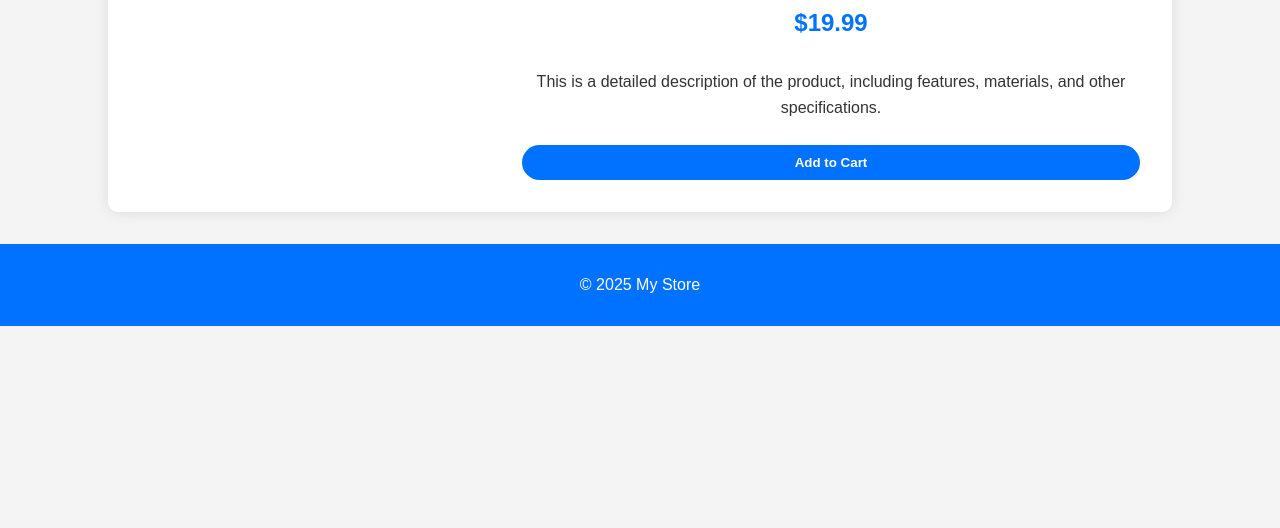
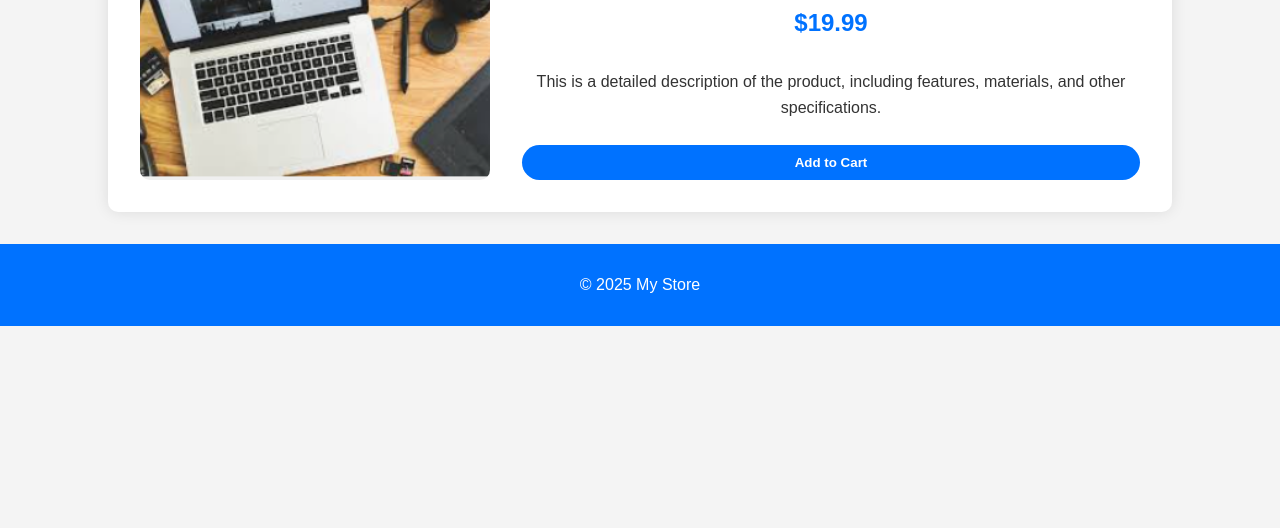
Before and after one commit to satisfiestech/satisfiestech.github.io, a plain HTML site: page site/product.html in a window 1280 px wide. Shown: the part 272-800 px from the top of the page. Drawn offline with Linux system fonts and the light colour scheme.

Commit message:
moving to root

```diff
--- a/src/main/resources/static/product.html
+++ b/site/product.html
@@ -17,7 +17,7 @@
 
   <main>
     <div class="product-detail">
-      <img src="images/product1.jpg" alt="Product Image" />
+      <img src="images/i1.png" alt="Product Image" />
       <div class="details">
         <h2>Product Name</h2>
         <p class="price">$19.99</p>
```
Also changed, not shown: site/about.html (renamed from src/main/resources/static/about.html), site/cart.html (renamed from src/main/resources/static/cart.html), site/checkout.html (renamed from src/main/resources/static/checkout.html), site/css/style.css (renamed from src/main/resources/static/css/style.css), site/images/i1.png (renamed from src/main/resources/static/images/i1.png), site/images/i2.png (renamed from src/main/resources/static/images/i2.png), site/images/i3.png (renamed from src/main/resources/static/images/i3.png), site/images/i4.png (renamed from src/main/resources/static/images/i4.png), site/index.html (renamed from src/main/resources/static/index.html), site/js/app.js (added), site/js/products.js (renamed from src/main/resources/static/js/products.js), site/login.html (renamed from src/main/resources/static/login.html), site/products.html (renamed from src/main/resources/static/products.html), site/register.html (renamed from src/main/resources/static/register.html), 2 other files.
